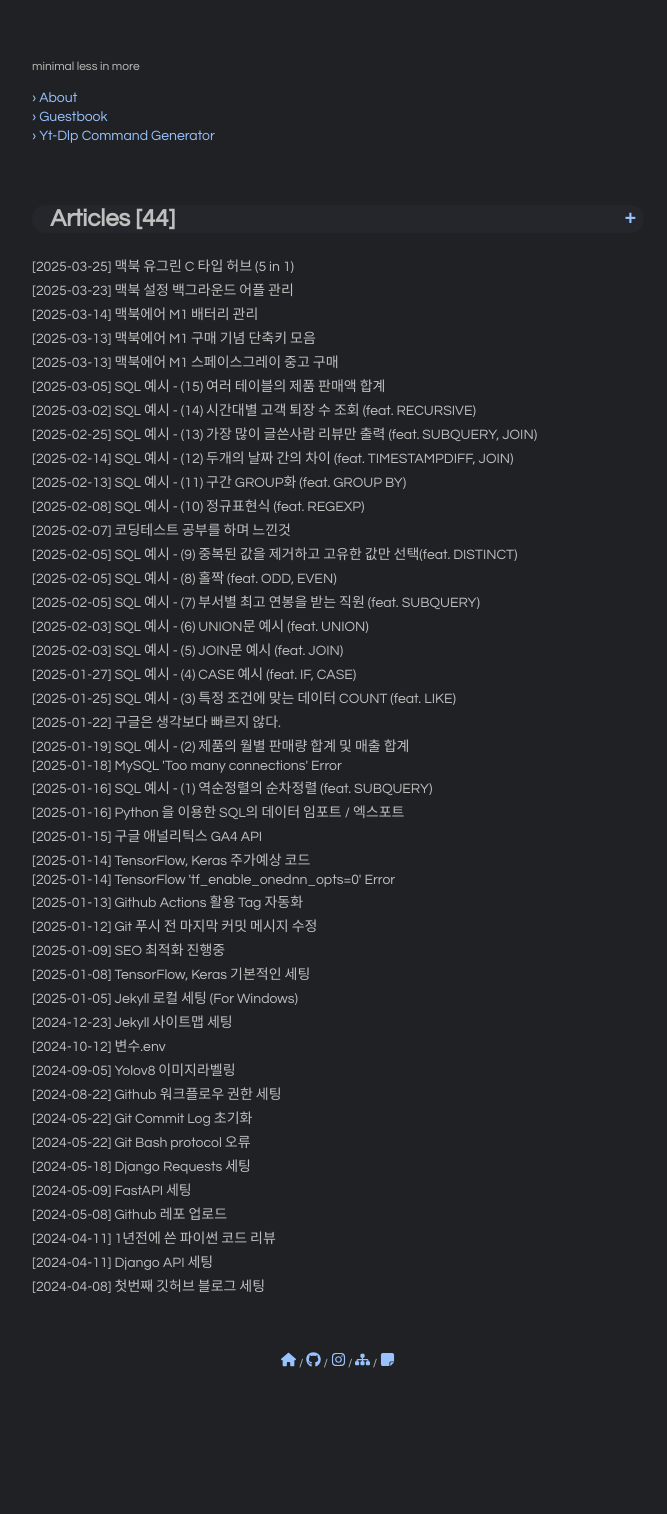
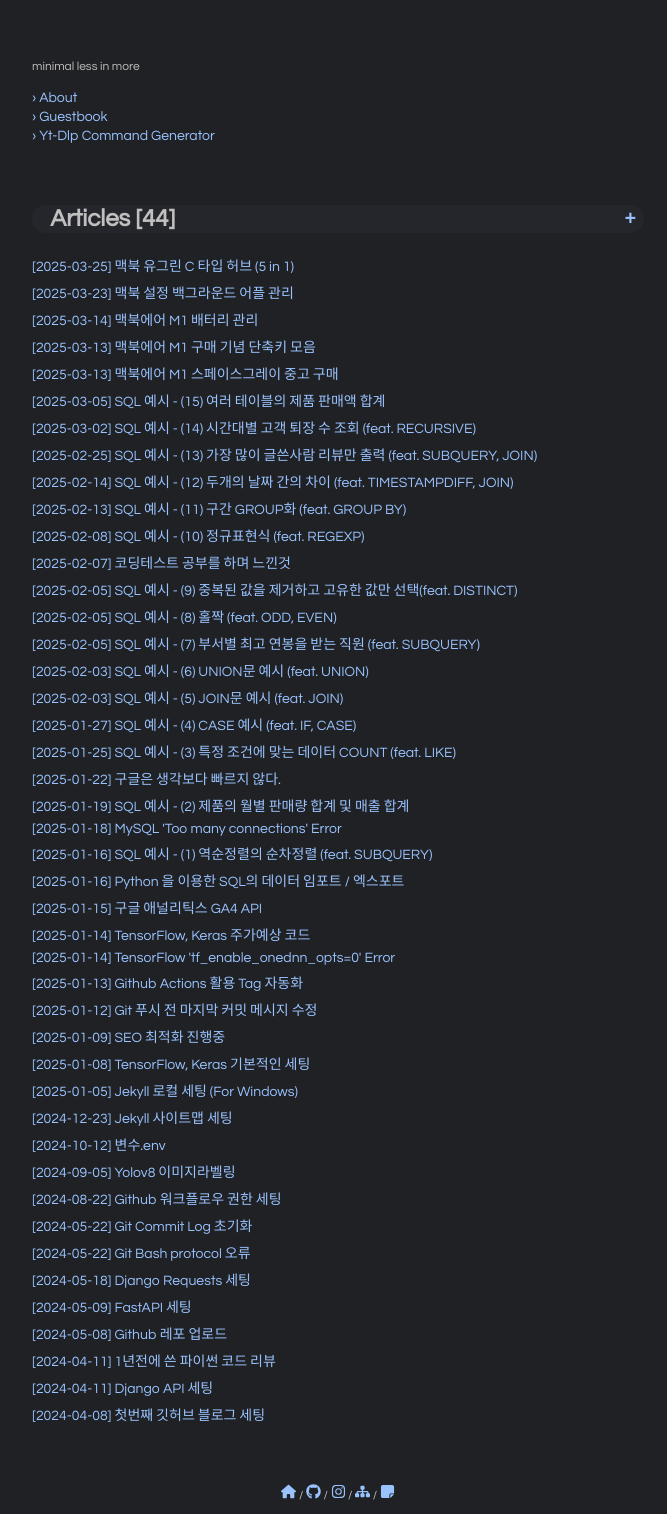
Before and after one commit to pozuhtuhv/pozuhtuhv.github.io, a Jekyll site: the page built from index.html, in a window 1280 px wide. Shown: the whole page, without its empty margins (302-969 px from the left). Built offline with Jekyll 4.4.1, drawn with Linux system fonts in a browser that asks for light colours; before the commit the page ends 1382 px from its top, so only the background shows below that.

Commit message:
(edit) link_color

```diff
--- a/_sass/_main.scss
+++ b/_sass/_main.scss
@@ -220,13 +220,13 @@ strong, b {
   overflow: hidden;
 }
 .posts ul li a {
-  display: block;
+  display: inline-block;
+  white-space: nowrap;
   overflow: hidden;
   text-overflow: ellipsis;
-  white-space: nowrap;
-  color: inherit;
-  text-decoration: none;
+  max-width: 100%;
 }
+
 
 /* 시간, 타이틀 */
 time {
```
